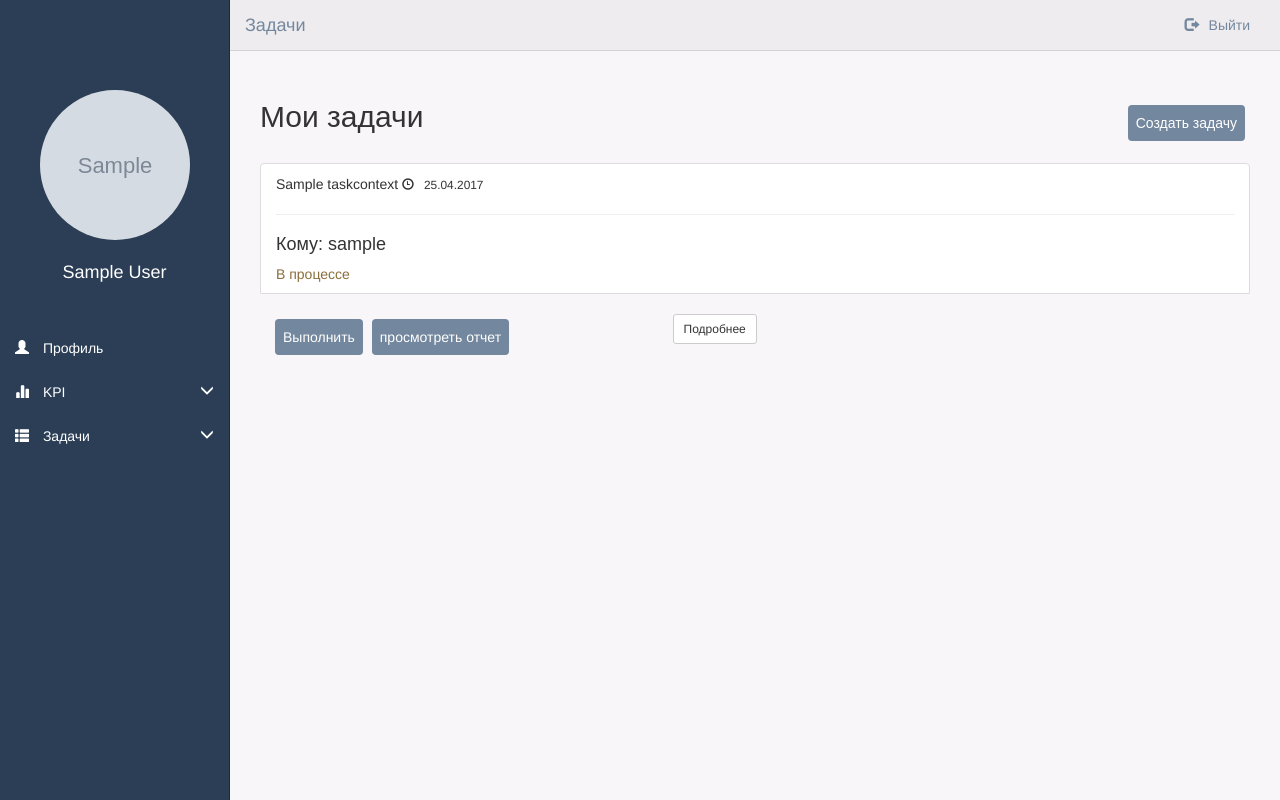
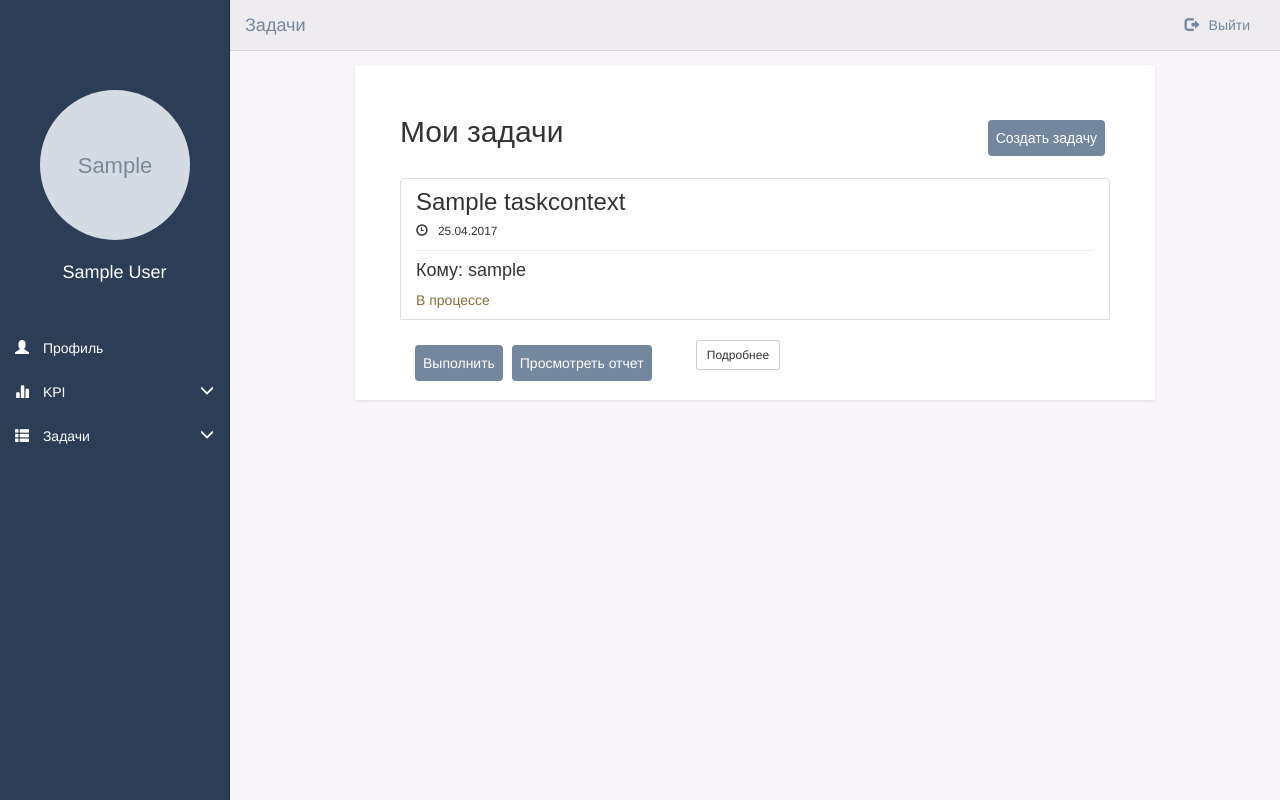
Before and after one commit to BulatGin/KPI, a Django app: template KPITest/templates/KPITest/tasks.html in a window 1280 px wide. Run offline with Django 3.2, Linux system fonts and the light colour scheme; the template is opened without the code that fills it: values that come from a table or form of the project are taken from there, others are empty; a user stored in the database is signed in; tables that the repository leaves empty hold one stand-in row (values such as "Sample post"); grey boxes marked "Sample" are stand-in pictures; parts of the project's set-up code (start-up, migrations or seed data) failed here and were passed over; some libraries are stand-ins or nearby versions.

Commit message:
update tasks

```diff
--- a/KPITest/templates/KPITest/tasks.html
+++ b/KPITest/templates/KPITest/tasks.html
@@ -2,16 +2,23 @@
 {% load staticfiles %}
 {% block title%}Задачи{% endblock%}
 {% block content%}
-<div class=" content -basic">
+<div class="content-basic">
     <h2>Мои задачи
-<div class="pull-right-sm" >
-<button type="button" href="{% url 'create_task' %}" class="btn btn-primary ">Создать задачу</button></div></h2>
-	<div class="list-group" >
-<!-- Блок задачи -->{% for task in task_list %}
-	<div class="list-group-item" ><h3class="list-group-item-heading">{{ task.context.name }}</h3>
-	    <small><span class=" time glyphicon glyphicon-time"></span>25.04.2017</small>
+{% if request.user.employee.is_director %}
+    <div class="pull-right-sm" ><a role="button" href="{% url 'create_task' %}" class="btn btn-primary ">Создать задачу</a></div>
+{% endif %}
+    </h2>
+	<div class="list-group">
+
+
+	<!-- Блок задачи -->
+	{% for task in task_list %}
+	<div class="list-group-item" >
+		<h3 class="list-group-item-heading">{{ task.context.name }}</h3>
+		    <small><span class="time glyphicon glyphicon-time"></span>25.04.2017</small>
 			<hr>
-	    {% if task.parent %}<div class="row">
+		    {% if task.parent %}
+		    <div class="row">
 				<div class="col-lg-7 col-md-6 col-sm-12 col-xs-12">
 					<p class="list-group-item-text"><h4>От кого:{{ task.parent.department.name }}</h4></p>
 		    {% endif %}
@@ -19,26 +26,26 @@
 	            <h4>Кому: {{ task.employee.user.username }}</h4>
 	        {% else %}
 	            <h4>Кому: {{ task.department.name }}</h4>
-        {% endif %}<!--   состояния: alert-success, alert-warning, alert-danger -->
+	        {% endif %}
+	        <!--   состояния: alert-success, alert-warning, alert-danger -->
 		    <p class="list-group-item-text alert-warning">В процессе</p>
 				</div>
 				<div class="col-lg-5 col-md-6 col-sm-12 col-xs-12">
-					<button type="button" href="{% url 'execute_task' task.pk %}" class="btn btn-primary">Выполнить</button>
+					<a type="button" href="{% url 'execute_task' task.pk %}" class="btn btn-primary">Выполнить</a>
 	                {% if task.report.all.count == 0  %}
-                        <button type="button" href="" class=" btnbtn-primary" disabled>просмотреть отчет</button>
+	                <button type="button" href="" class=" btnbtn-primary" disabled>Просмотреть отчет</button>
 	    			{% elif task.report.all.count != 1 %}
-					    <button type="button" href="{% url 'report' task.pk%}" class="btn btn-primary">просмотреть отчет</button>
+				    <a role="button" href="{% url 'report' task.pk%}" class="btn btn-primary">Просмотреть отчет</a>
 		    {% endif %}
 		    	</div>
 			</div>
 			<div class="collapse-info">
-				<button class="btn btn-default btn-sm" href="#{{ task.pk }}" data-toggle="collapse">Подробнее</button>
-		<div id="{{ task.pk }}" class="collapse"><div class="well">{{ task.description }}</div></div></div>
+				<button type="button" class="btn btn-default btn-sm" data-target="#{{ task.pk }}" data-toggle="collapse">Подробнее</button>
+				<div id="{{ task.pk }}" class="collapse"><div class="well">{{ task.description }}</div></div>
+			</div>
 		</div>
 	{% endfor %}
 	<!-- Конец блока задачи -->
-
-
 	</div>
 </div>
 {% endblock content %}
```
Also changed, not shown: KPITest/templates/KPITest/tasks-employee.html (+13 -23 lines). Lines whose indentation alone changed are shown as unchanged.
